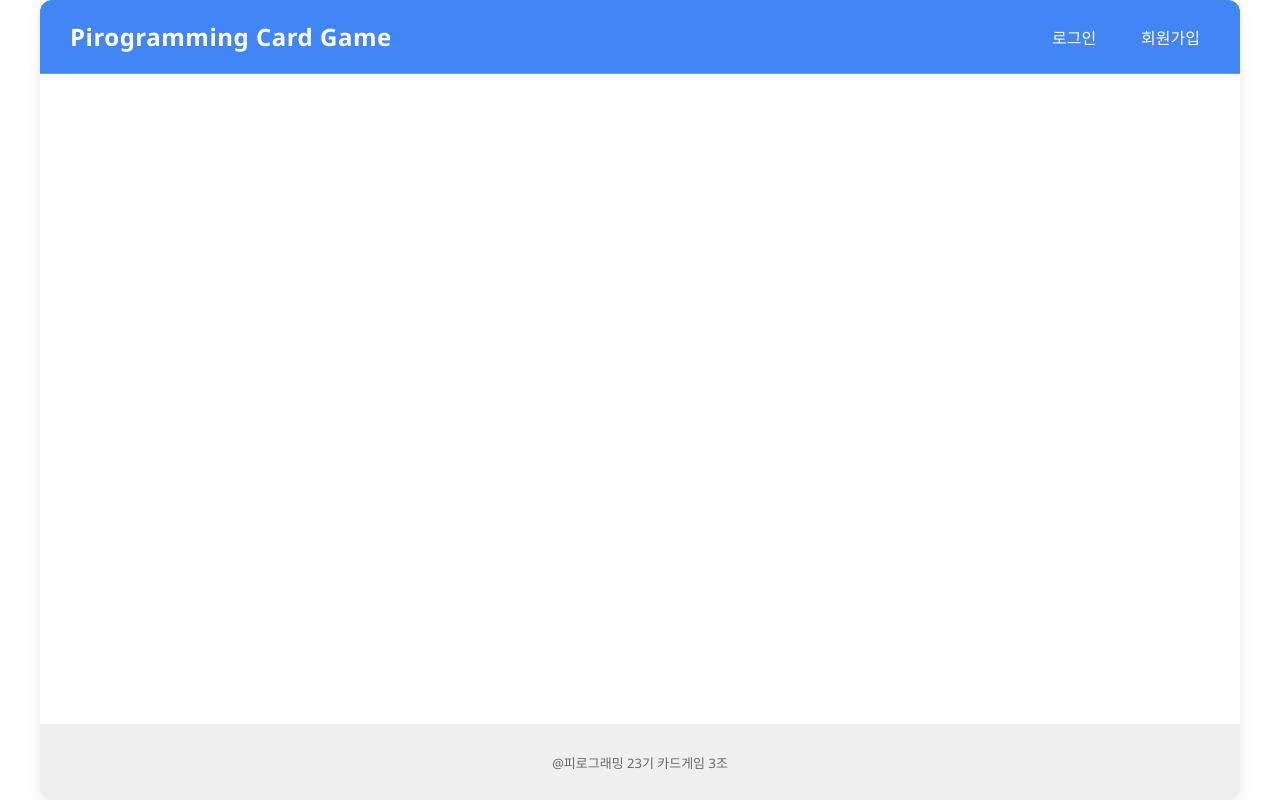
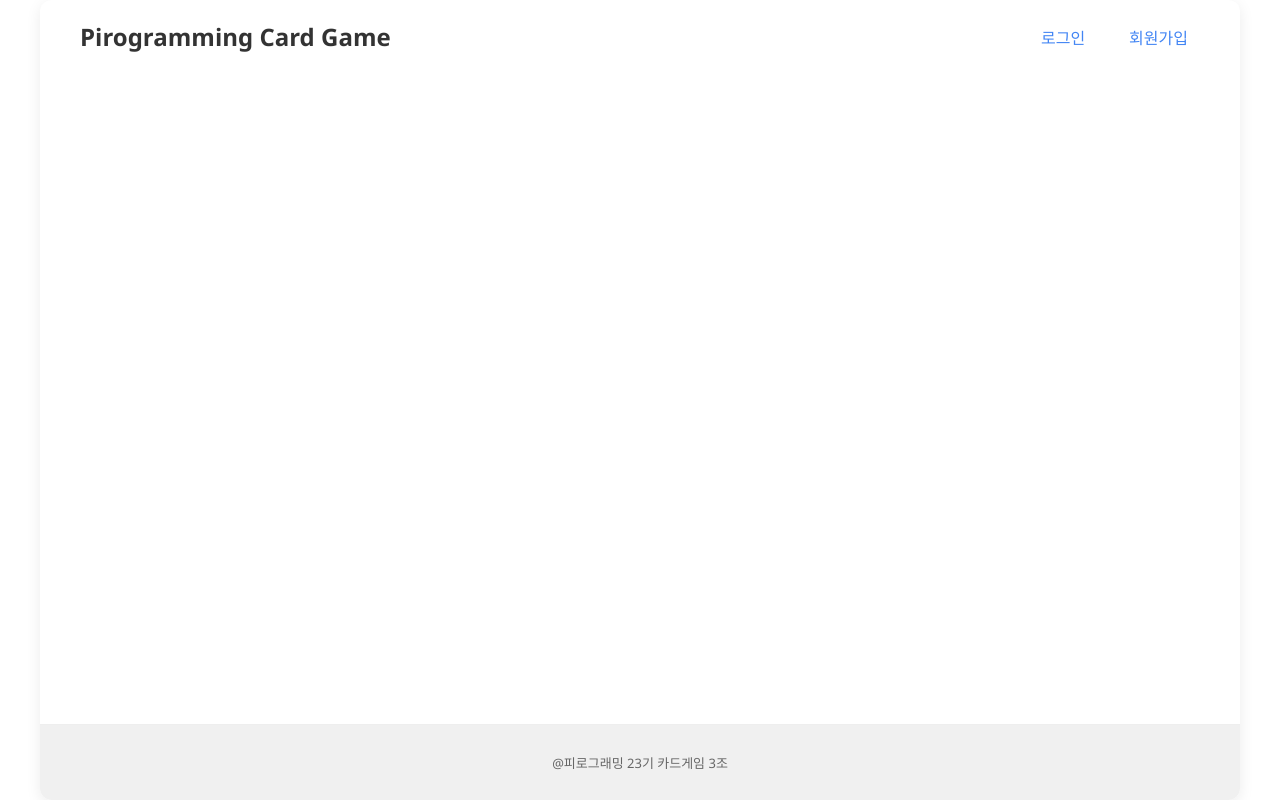
Before and after one commit to Pirogramming-23/Piro23_CardGame_3, a Django app: template cardGame/templates/base.html in a window 1280 px wide. Run offline with Django 5.2, Linux system fonts and the light colour scheme; the template is opened without the code that fills it, so the values that code supplies are empty.

Commit message:
base.html css 마무리

```diff
--- a/cardGame/templates/base.html
+++ b/cardGame/templates/base.html
@@ -29,43 +29,42 @@
             overflow: hidden;
         }
 
+        /* 헤더 영역 */
         .header {
-            background-color: #4285F4;
-            color: white;
-            padding: 20px 30px;
             display: flex;
             justify-content: space-between;
             align-items: center;
-            border-bottom: 1px solid rgba(255, 255, 255, 0.2);
+            padding: 20px 40px;
+            background-color: #ffffff;
+            box-shadow: 0 2px 10px rgba(0, 0, 0, 0.05);
         }
 
-        .header .logo {
+        .logo {
             font-size: 24px;
-            font-weight: 700;
-            color: white;
+            font-weight: bold;
+            color: #333;
             text-decoration: none;
-            letter-spacing: 0.5px;
         }
 
-        .header .navbar {
+        .navbar {
             list-style: none;
+            display: flex;
+            gap: 20px;
             margin: 0;
             padding: 0;
-            display: flex;
-            gap: 25px;
         }
 
-        .header .navbar li a {
-            color: white;
+        .navbar li a {
             text-decoration: none;
-            font-size: 16px;
+            color: #4285F4;
             font-weight: 500;
-            padding: 5px 10px;
+            padding: 6px 12px;
+            transition: color 0.3s ease;
             cursor: pointer;
         }
 
-        .header .navbar li a:hover {
-            color: rgba(255, 255, 255, 0.75);
+        .navbar li a:hover {
+            color: #6a9de9;
         }
 
         .content {
@@ -99,7 +98,7 @@
                 <li><a>랭킹보기</a></li>
                 <li><a>로그아웃</a></li>
                 {% else %}
-                <li><a>로그인</a></li>
+                <li><a href='accounts/login'>로그인</a></li>
                 <li><a>회원가입</a></li>
                 {% endif %}
             </ol>
--- a/cardGame/templates/cardGame/game-list.html
+++ b/cardGame/templates/cardGame/game-list.html
@@ -3,11 +3,12 @@
 <div class="page-title">Record List</div>
 <div class="record-by">현재 플레이어: {{ username }}</div>
 <hr>
-
+<!--
 {% for record in records %}
 <div class="game-record-title">{# DB에서 게임 record 타이틀 #}</div>
 <div class="game-condition">{# 게임이 끝났다: 결과출력 / 진행중이다(상대가 반격하지 않았다): 진행중+게임취소버튼출력 / 타 유저가 걸어온 게임이 있다: 반격 버튼[CountetAttack] #}</div>
 <div class="game-detail-btn">게임정보</div>
 {% endfor %}
+-->
 
 {% endblock %}
```
